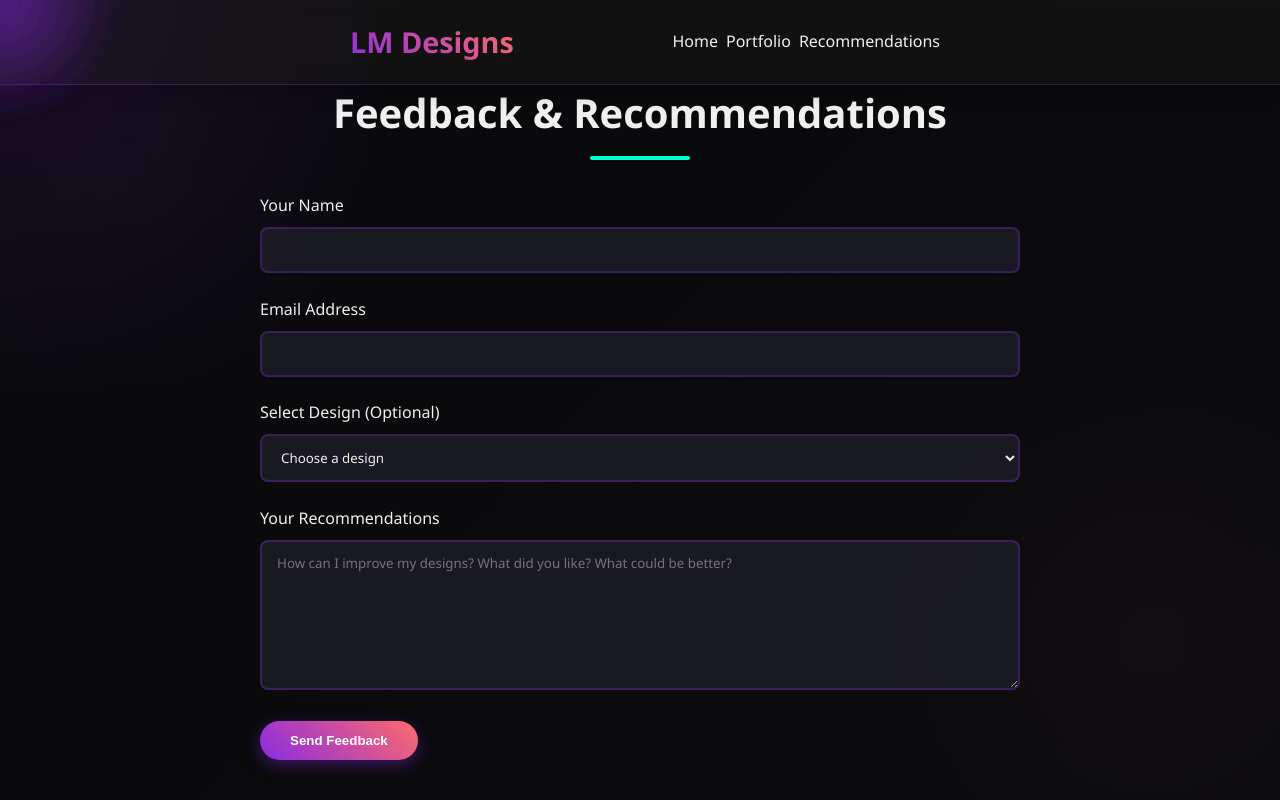
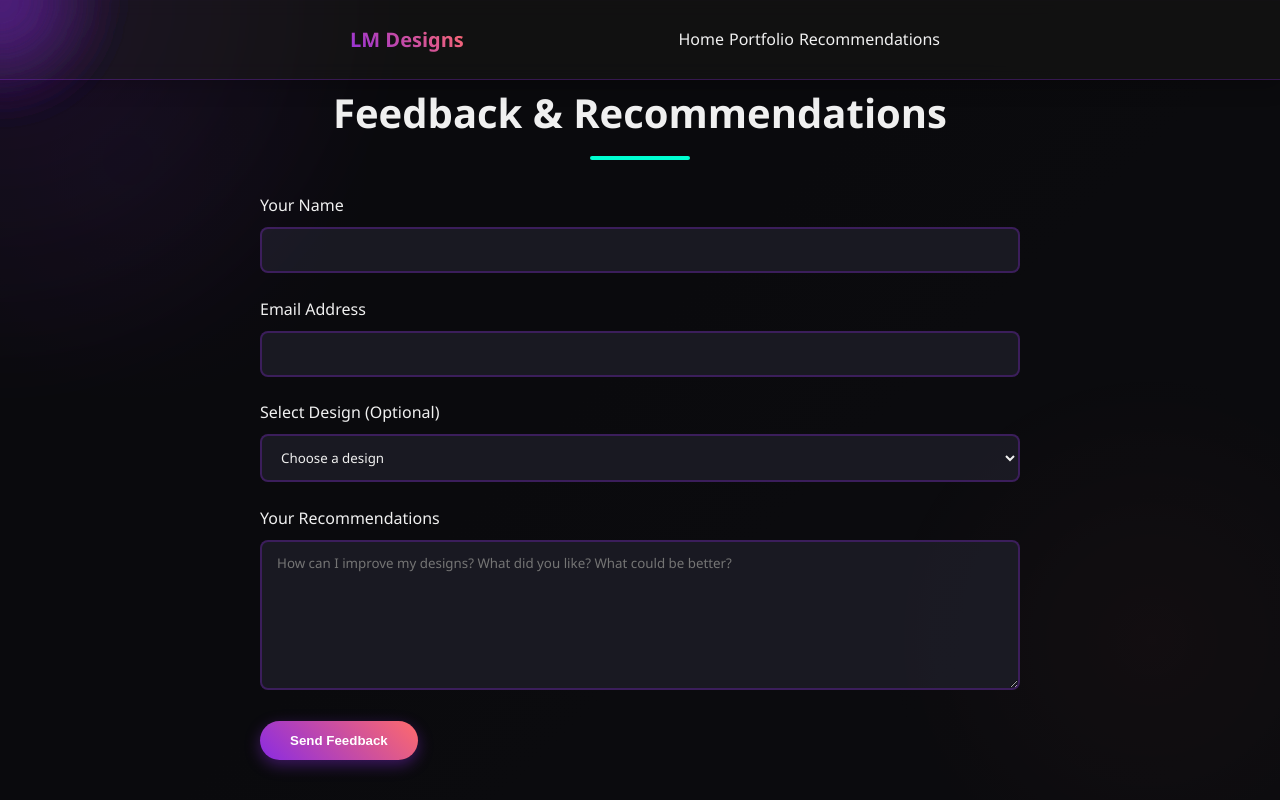
Before and after one commit to LitebohoMajoro/LM-Designs-Website, a React (Create React App) app: page /recommendations in a window 1280 px wide. Shown: the top 800 px of the page. Built offline with nearby package versions, Linux system fonts and the light colour scheme.

Commit message:
Update styles.css

```diff
--- a/src/styles.css
+++ b/src/styles.css
@@ -113,7 +113,7 @@ header {
 }
 
 .logo {
-    font-size: 1.8rem;
+    font-size: 20px;
     font-weight: 700;
     background: linear-gradient(45deg, var(--primary), var(--secondary));
     -webkit-background-clip: text;
@@ -135,7 +135,7 @@ header {
 
 .nav-links li {
     /* Reduced margin for less spacing between links */
-    margin-left: 0.5rem; /* Changed from 1.5rem to 1rem */
+    margin-left: 5px;
 }
 
 .nav-links a {
@@ -143,7 +143,7 @@ header {
     text-decoration: none;
     font-weight: 500;
     position: relative;
-    padding: 5px 0;
+    padding: 3px 0;
     transition: var(--transition);
 }
 
@@ -170,14 +170,14 @@ header {
     display: none;
     flex-direction: column;
     justify-content: space-around;
-    width: 30px;
-    height: 25px;
+    width: 10px;
+    height: 5px;
     cursor: pointer;
     z-index: 1001;
 }
 
 .hamburger .bar {
-    width: 100%;
+    width: 70%;
     height: 3px;
     background-color: var(--light);
     border-radius: 5px;
```
